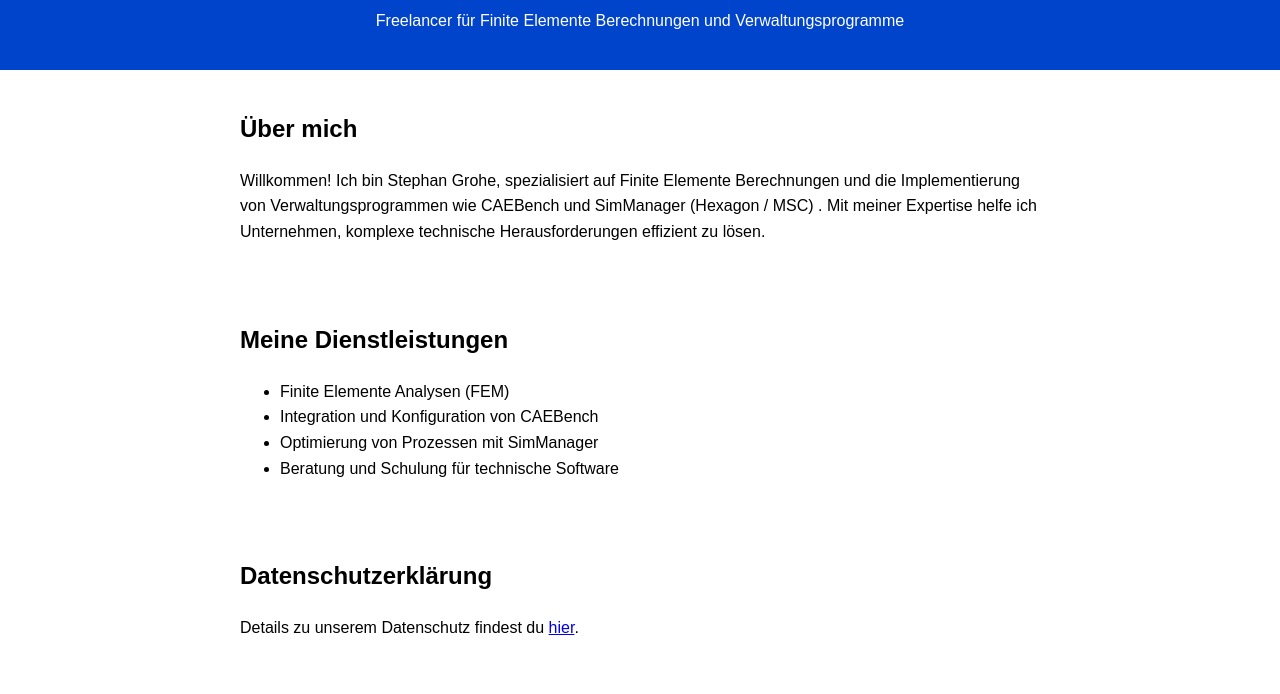
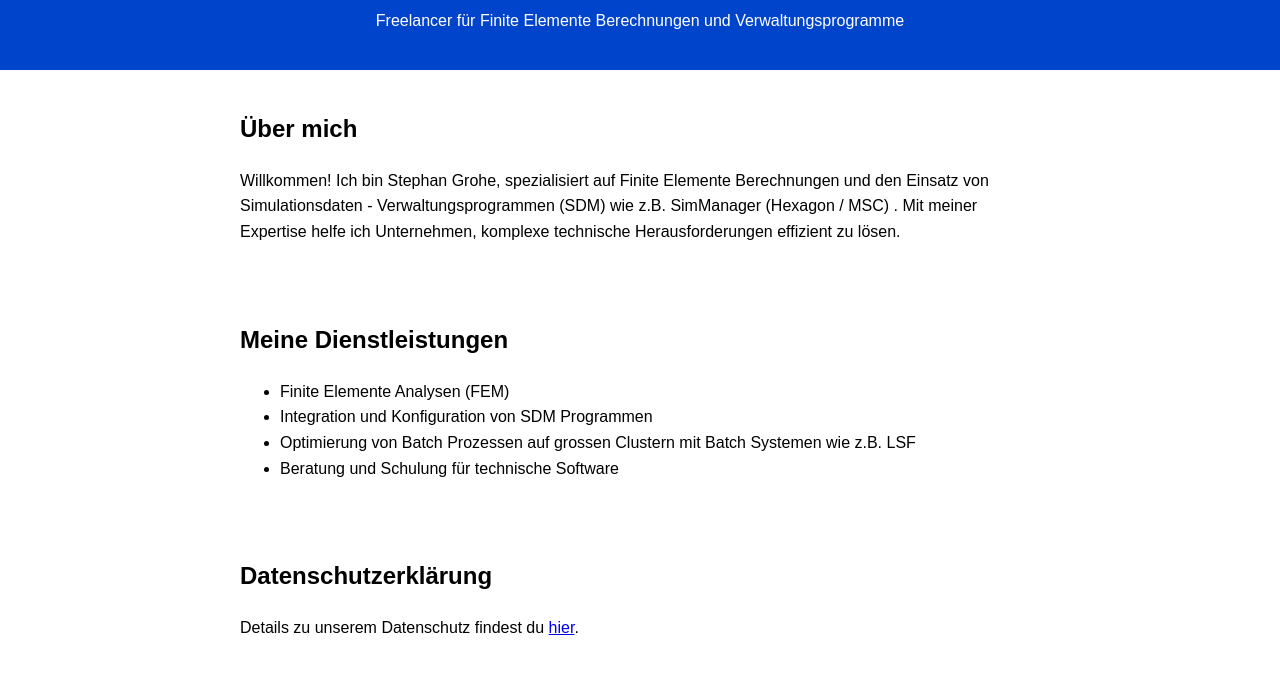
Before and after one commit to stephangrohe/stephan-grohe-partners, a plain HTML site: page index.html in a window 1280 px wide. Shown: the part 106-800 px from the top of the page. Drawn offline with Linux system fonts and the light colour scheme.

Commit message:
Index aktualisiert

```diff
--- a/index.html
+++ b/index.html
@@ -41,8 +41,8 @@
 <section>
     <h2>Über mich</h2>
     <p>
-        Willkommen! Ich bin Stephan Grohe, spezialisiert auf Finite Elemente Berechnungen und die Implementierung von Verwaltungsprogrammen
-        wie CAEBench und SimManager (Hexagon / MSC) . Mit meiner Expertise helfe ich Unternehmen, komplexe technische Herausforderungen effizient zu lösen.
+        Willkommen! Ich bin Stephan Grohe, spezialisiert auf Finite Elemente Berechnungen und den Einsatz von Simulationsdaten - Verwaltungsprogrammen (SDM)
+        wie z.B. SimManager (Hexagon / MSC) . Mit meiner Expertise helfe ich Unternehmen, komplexe technische Herausforderungen effizient zu lösen.
     </p>
 </section>
 
@@ -50,8 +50,8 @@
     <h2>Meine Dienstleistungen</h2>
     <ul>
         <li>Finite Elemente Analysen (FEM)</li>
-        <li>Integration und Konfiguration von CAEBench</li>
-        <li>Optimierung von Prozessen mit SimManager</li>
+        <li>Integration und Konfiguration von SDM Programmen </li>
+        <li>Optimierung von Batch Prozessen auf grossen Clustern mit Batch Systemen wie z.B. LSF</li>
         <li>Beratung und Schulung für technische Software</li>
     </ul>
 </section>
@@ -65,6 +65,7 @@
     <p>&copy; 2024 Stephan Grohe. Alle Rechte vorbehalten.</p>
     <p>Kontakt: <a href="mailto:GrohePartners@gmx.de">GrohePartners@gmx.de</a></p>
     <p>Meine bisherigen Tätigkeiten und Projekte: <a href="cv.pdf" download>Download PDF</a></p>
+    <p><a href="https://www.xing.com/profile/Stephan_Grohe" target="_blank">Mein Xing-Profil</a></p>
     <p><a href="Impressum.txt">Impressum</a></p>
 </footer>
 
```
